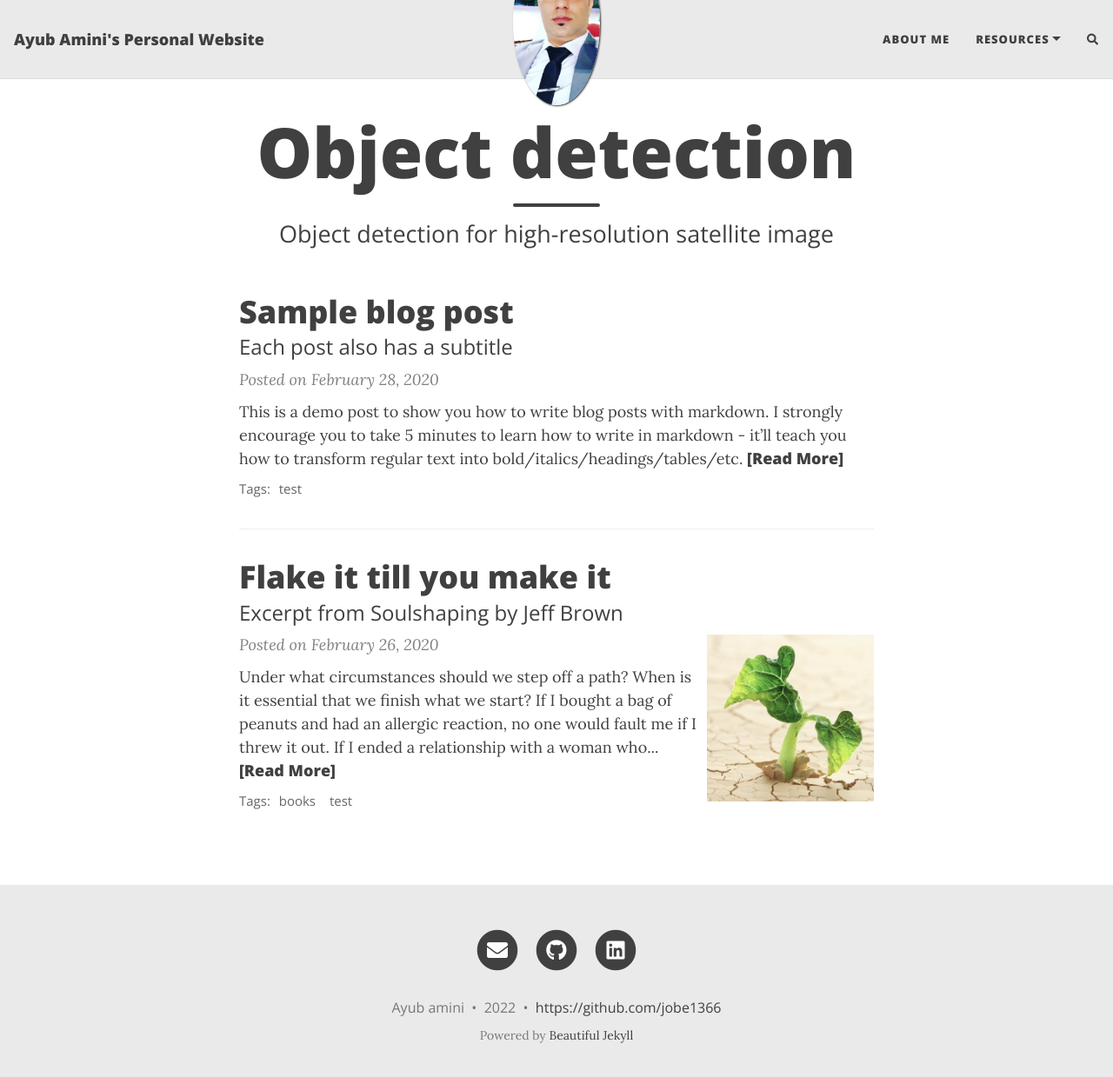
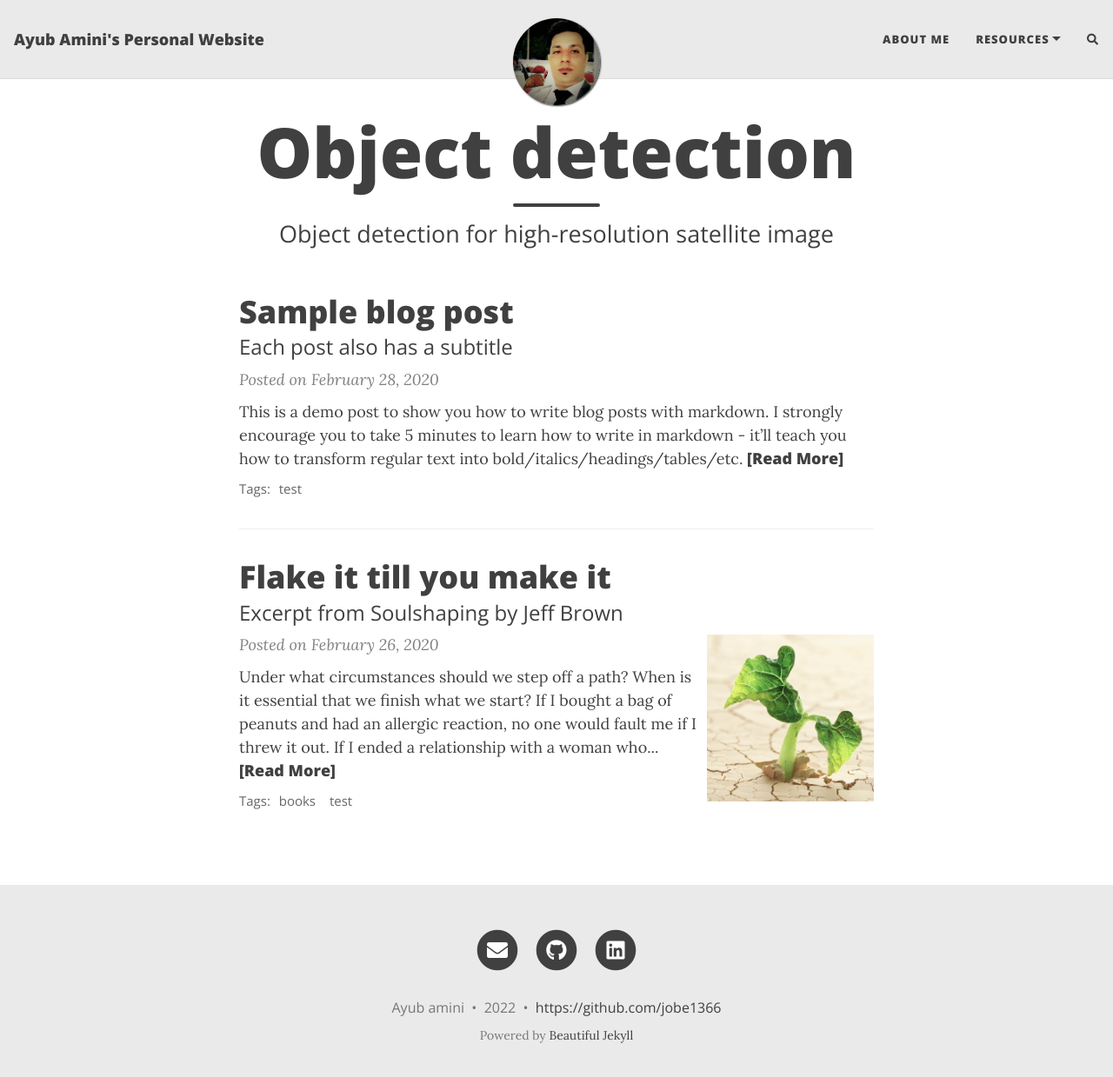
Before and after one commit to jobe1366/AYUB_AMINI.github.io, a Jekyll site: the page built from index.html, in a window 1280 px wide and 1252 px high. Shown: the top 1239 px of the window at 87% size. Built offline with Jekyll 4.4.1, drawn with Linux system fonts in a browser that asks for light colours; nearby versions of some CDN libraries; the list of posts is cut into pages by our own code; comment, search, counter and statistics services are not loaded.

Commit message:
Update _config.yml

```diff
--- a/_config.yml
+++ b/_config.yml
@@ -33,7 +33,7 @@ navbar-links:
 
 # Image to show in the navigation bar - works best with a square image
 # Remove this parameter if you don't want an image in the navbar
-avatar: "/assets/img/4.PNG"
+avatar: "/assets/img/2.png"
 
 # By default, the image is cut into a circle. You can disable this behaviour by setting 'round-avatar: false'
 round-avatar: true
```
